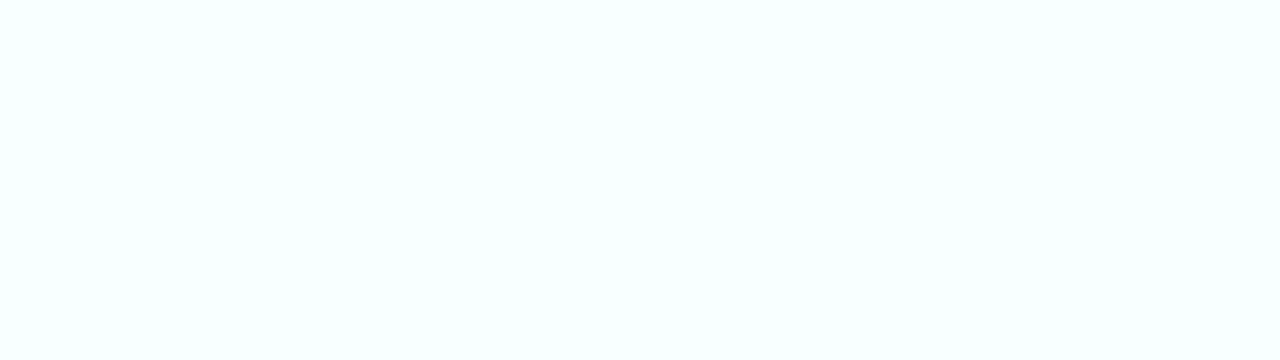
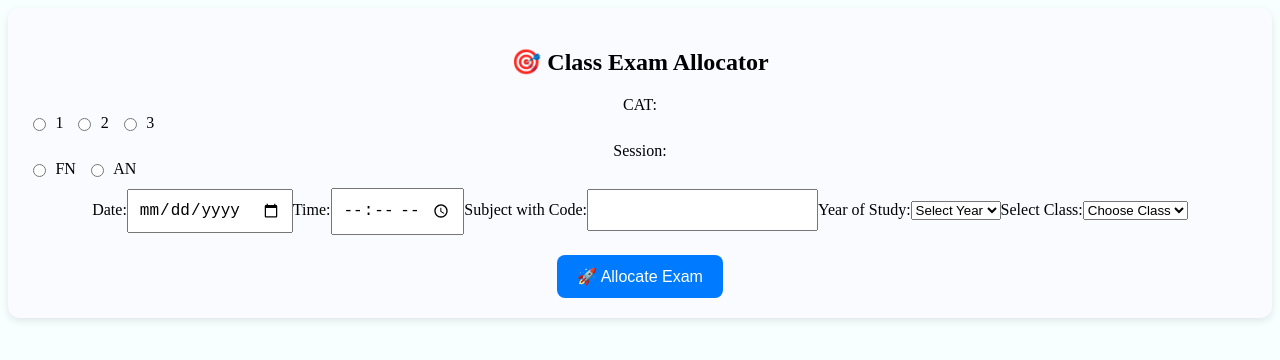
Before and after one commit to Mainudheen/allocation-management, a React (Create React App) app: page /class in a window 1280 px wide. Before the commit this address had no page. Shown: the top 360 px of the page. Built offline with nearby package versions, Linux system fonts and the light colour scheme.

Commit message:
added particular person exam

```diff
--- a/src/App.js
+++ b/src/App.js
@@ -13,6 +13,7 @@ import ManageAllocations from './components/ManageAllocations';
 import RoomAllocator from './components/RoomAllocator';
 import StudentManager from './components/StudentManager';
 import RoomManager from './components/RoomManager';
+import ClassExamAllocator from './components/ClassExamAllocator';
 import './styles.css';
 
 function StudentDashboardWrapper() {
@@ -38,6 +39,7 @@ function App() {
         <Route path="/RoomAllocator" element={<RoomAllocator />} />
         <Route path="/StudentManage" element={<StudentManager />} />
         <Route path="/RoomManage" element={<RoomManager />} />
+        <Route path="/class" element={<ClassExamAllocator />} />
 
       </Routes>
     </Router>
--- /dev/null
+++ b/src/components/ClassExamAllocator.css
@@ -0,0 +1,54 @@
+.exam-allocator {
+  padding: 20px;
+  background: #f9fbff;
+  border-radius: 12px;
+  box-shadow: 0 3px 8px rgba(0,0,0,0.1);
+}
+
+.form-section {
+  margin-bottom: 20px;
+}
+
+.radio-group {
+  display: flex;
+  gap: 10px;
+  margin-bottom: 10px;
+}
+
+.students-grid {
+  display: flex;
+  flex-wrap: wrap;
+  gap: 10px;
+  margin: 20px 0;
+}
+
+.student-roll {
+  padding: 10px 14px;
+  background: #eee;
+  border-radius: 8px;
+  cursor: pointer;
+  transition: 0.2s;
+}
+
+.student-roll:hover {
+  background: #ddd;
+}
+
+.student-roll.selected {
+  background: #4caf50;
+  color: white;
+  font-weight: bold;
+}
+
+.allocate-btn {
+  background: #007bff;
+  color: white;
+  padding: 12px 20px;
+  border: none;
+  border-radius: 8px;
+  cursor: pointer;
+}
+
+.allocate-btn:hover {
+  background: #0056b3;
+}
--- /dev/null
+++ b/src/components/ClassExamAllocator.jsx
@@ -0,0 +1,184 @@
+// src/components/ClassExamAllocator.jsx
+import React, { useState, useEffect } from "react";
+import axios from "axios";
+import "./ClassExamAllocator.css";
+
+export default function ClassExamAllocator() {
+  const [cat, setCat] = useState("");
+  const [session, setSession] = useState("");
+  const [examDate, setExamDate] = useState("");
+  const [time, setTime] = useState("");
+  const [subjectWithCode, setSubjectWithCode] = useState("");
+  const [year, setYear] = useState("");
+  const [selectedClass, setSelectedClass] = useState("");
+
+  const [students, setStudents] = useState([]); // fetched from DB
+  const [selectedRolls, setSelectedRolls] = useState([]); // clicked roll numbers across all classes
+
+  // Fetch students when class/year changes
+  useEffect(() => {
+    if (selectedClass && year) {
+      axios
+        .get(
+          `http://localhost:5000/api/students/${selectedClass.toUpperCase()}/${year}`
+        )
+        .then((res) => setStudents(res.data))
+        .catch((err) => {
+          console.error("❌ Failed to fetch students", err);
+          setStudents([]);
+        });
+    } else {
+      setStudents([]);
+    }
+  }, [selectedClass, year]);
+
+  const toggleStudent = (roll) => {
+    if (selectedRolls.includes(roll)) {
+      setSelectedRolls(selectedRolls.filter((r) => r !== roll));
+    } else {
+      setSelectedRolls([...selectedRolls, roll]);
+    }
+  };
+
+  const handleAllocate = async () => {
+    if (
+      !cat ||
+      !session ||
+      !examDate ||
+      !time ||
+      !subjectWithCode ||
+      !year ||
+      !selectedClass ||
+      selectedRolls.length === 0
+    ) {
+      alert("⚠️ Please fill all fields and select students");
+      return;
+    }
+
+    const examDetails = {
+      cat,
+      session,
+      examDate,
+      time,
+      subjectWithCode,
+      year,
+      className: selectedClass,
+      assignedStudents: selectedRolls,
+    };
+
+    try {
+      const res = await axios.post(
+        "http://localhost:5000/api/save-allocations",
+        examDetails
+      );
+      if (res.status === 200) {
+        alert("✅ Exam allocated successfully!");
+        setSelectedRolls([]);
+      }
+    } catch (err) {
+      console.error("❌ Allocation error", err);
+      alert("Failed to allocate exam");
+    }
+  };
+
+  return (
+    <div className="exam-allocator">
+      <h2>🎯 Class Exam Allocator</h2>
+
+      <div className="form-section">
+        <label>CAT:</label>
+        <div className="radio-group">
+          {[1, 2, 3].map((n) => (
+            <label key={n}>
+              <input
+                type="radio"
+                value={n}
+                checked={cat === `${n}`}
+                onChange={(e) => setCat(e.target.value)}
+              />{" "}
+              {n}
+            </label>
+          ))}
+        </div>
+
+        <label>Session:</label>
+        <div className="radio-group">
+          {["FN", "AN"].map((s) => (
+            <label key={s}>
+              <input
+                type="radio"
+                value={s}
+                checked={session === s}
+                onChange={(e) => setSession(e.target.value)}
+              />{" "}
+              {s}
+            </label>
+          ))}
+        </div>
+
+        <label>Date:</label>
+        <input
+          type="date"
+          value={examDate}
+          onChange={(e) => setExamDate(e.target.value)}
+        />
+
+        <label>Time:</label>
+        <input
+          type="time"
+          value={time}
+          onChange={(e) => setTime(e.target.value)}
+        />
+
+        <label>Subject with Code:</label>
+        <input
+          type="text"
+          value={subjectWithCode}
+          onChange={(e) => setSubjectWithCode(e.target.value)}
+        />
+
+        <label>Year of Study:</label>
+        <select value={year} onChange={(e) => setYear(e.target.value)}>
+          <option value="">Select Year</option>
+          <option value="II">II</option>
+          <option value="III">III</option>
+          <option value="IV">IV</option>
+        </select>
+
+        <label>Select Class:</label>
+        <select
+          value={selectedClass}
+          onChange={(e) => setSelectedClass(e.target.value)}
+        >
+          <option value="">Choose Class</option>
+          <option value="AIDS-A">AIDS-A</option>
+          <option value="AIDS-B">AIDS-B</option>
+          <option value="AIDS-C">AIDS-C</option>
+          <option value="AIML-A">AIML-A</option>
+          <option value="AIML-B">AIML-B</option>
+        </select>
+      </div>
+
+      {/* Student roll numbers flex view */}
+      {students.length > 0 && (
+        <div className="students-grid">
+          {students.map((stu) => (
+            <div
+              key={stu._id || stu.rollno}
+              className={`student-roll ${
+                selectedRolls.includes(stu.rollno) ? "selected" : ""
+              }`}
+              onClick={() => toggleStudent(stu.rollno)}
+            >
+              {stu.rollno}
+            </div>
+          ))}
+        </div>
+      )}
+
+      <button className="allocate-btn" onClick={handleAllocate}>
+        🚀 Allocate Exam
+      </button>
+    </div>
+  );
+}
--- a/src/components/StudentDashboard.jsx
+++ b/src/components/StudentDashboard.jsx
@@ -18,7 +18,7 @@ function StudentDashboard() {
       const newCountdowns = {};
 
       allocations.forEach((allocation) => {
-        const key = `${allocation.examDate}-${allocation.room}`;
+        const key = `${allocation.examDate}-${allocation.room || allocation.lab || allocation.className}`;
         const sessionTime =
           allocation.time ||
           allocation.examTime ||
@@ -132,39 +132,41 @@ function StudentDashboard() {
             }
 
             const isLabExam = Boolean(allocation.lab);
-            const countdownKey = `${allocation.examDate}-${allocation.room}`;
+            const isClassExam = Boolean(allocation.className && !allocation.room && !allocation.lab);
+            const countdownKey = `${allocation.examDate}-${allocation.room || allocation.lab || allocation.className}`;
 
-            // Extract subject name only (remove code if format is "CODE - NAME")
             const subjectName = allocation.subjectWithCode
               ? allocation.subjectWithCode.split("-").slice(1).join("-").trim()
               : allocation.subjectWithCode;
 
             return (
               <div
-                className={`exam-card ${cardStatus} ${isLabExam ? "lab-exam" : ""}`}
+                className={`exam-card ${cardStatus} ${
+                  isLabExam ? "lab-exam" : isClassExam ? "class-exam" : ""
+                }`}
                 key={index}
               >
                 {/* Subject name at the top */}
-                <h2 className="subject-title">{subjectName}</h2>
-                {/*Subject*/}
+                <h2 className="subject-title">{subjectName || "Exam"}</h2>
 
-                <p><strong>Exam:</strong> {allocation.subjectWithCode|| "N/A"}</p>
-                <p>
-                  <strong>CAT:</strong> {allocation.cat || "N/A"} |{" "}
-                </p>
-                <p>
-                  <strong>Session:</strong> {allocation.session}
-                </p>
+                <p><strong>Exam:</strong> {allocation.subjectWithCode || "N/A"}</p>
+                <p><strong>CAT:</strong> {allocation.cat || "N/A"}</p>
+                <p><strong>Session:</strong> {allocation.session}</p>
                 <p>
                   <strong>Date:</strong>{" "}
                   {new Date(allocation.examDate).toLocaleDateString("en-GB")} 🕒{" "}
                   {allocation.examTime || allocation.time || "N/A"}
                 </p>
-                <p><strong>Room:</strong> {allocation.room || allocation.lab || "N/A"}</p>
-               {/*  <p>
-                  <strong>Invigilator(s):</strong>{" "}
-                  {allocation.invigilators?.join(" & ") || "N/A"}
-                </p> */}
+
+                {/* Show based on type */}
+                {isLabExam ? (
+                  <p><strong>Lab:</strong> {allocation.lab}</p>
+                ) : isClassExam ? (
+                  <p><strong>Class:</strong> {allocation.className}</p>
+                ) : (
+                  <p><strong>Room:</strong> {allocation.room}</p>
+                )}
+
                 <p>
                   <strong>⏳ Countdown:</strong>{" "}
                   {formatCountdown(countdowns[countdownKey] || 0)}
```
Also changed, not shown: 2 other files (tests, documents, lock files or other folders).
